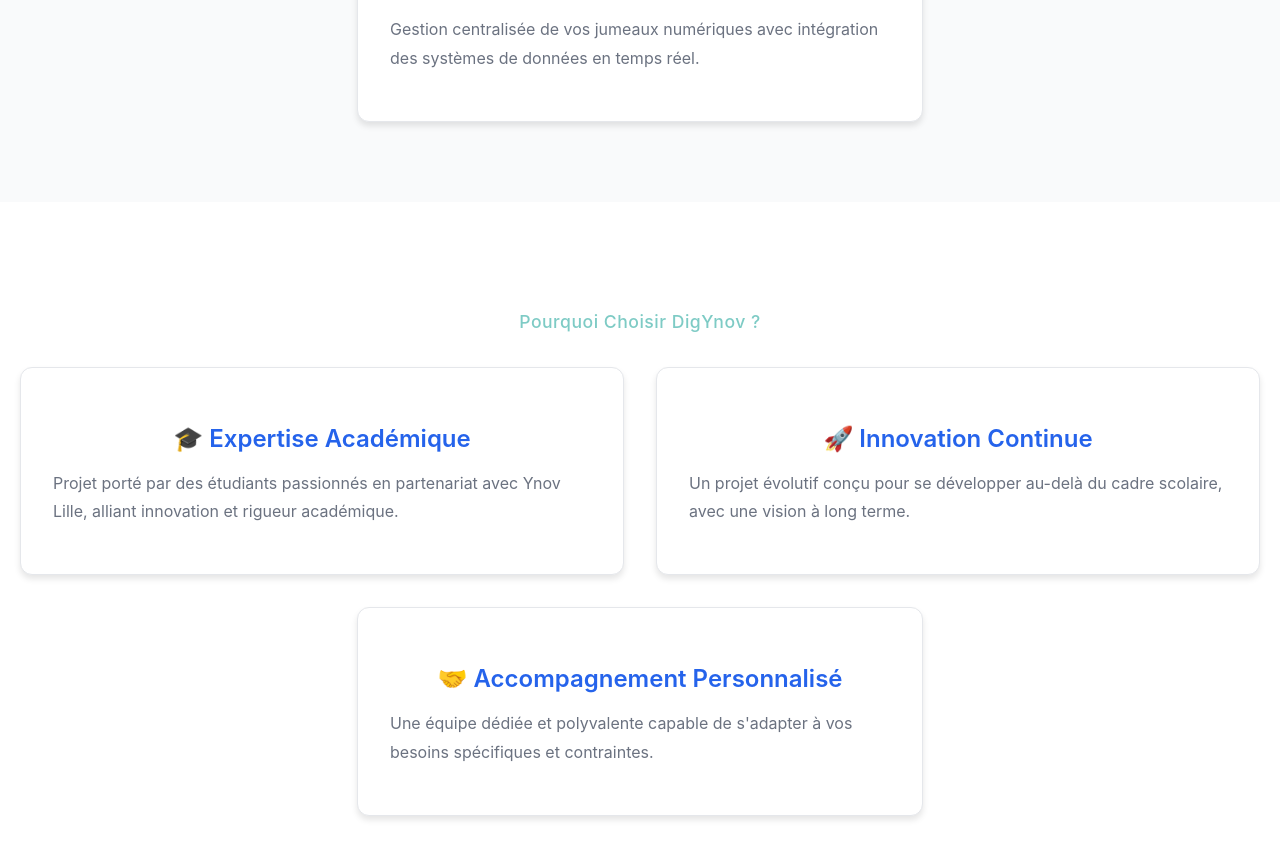
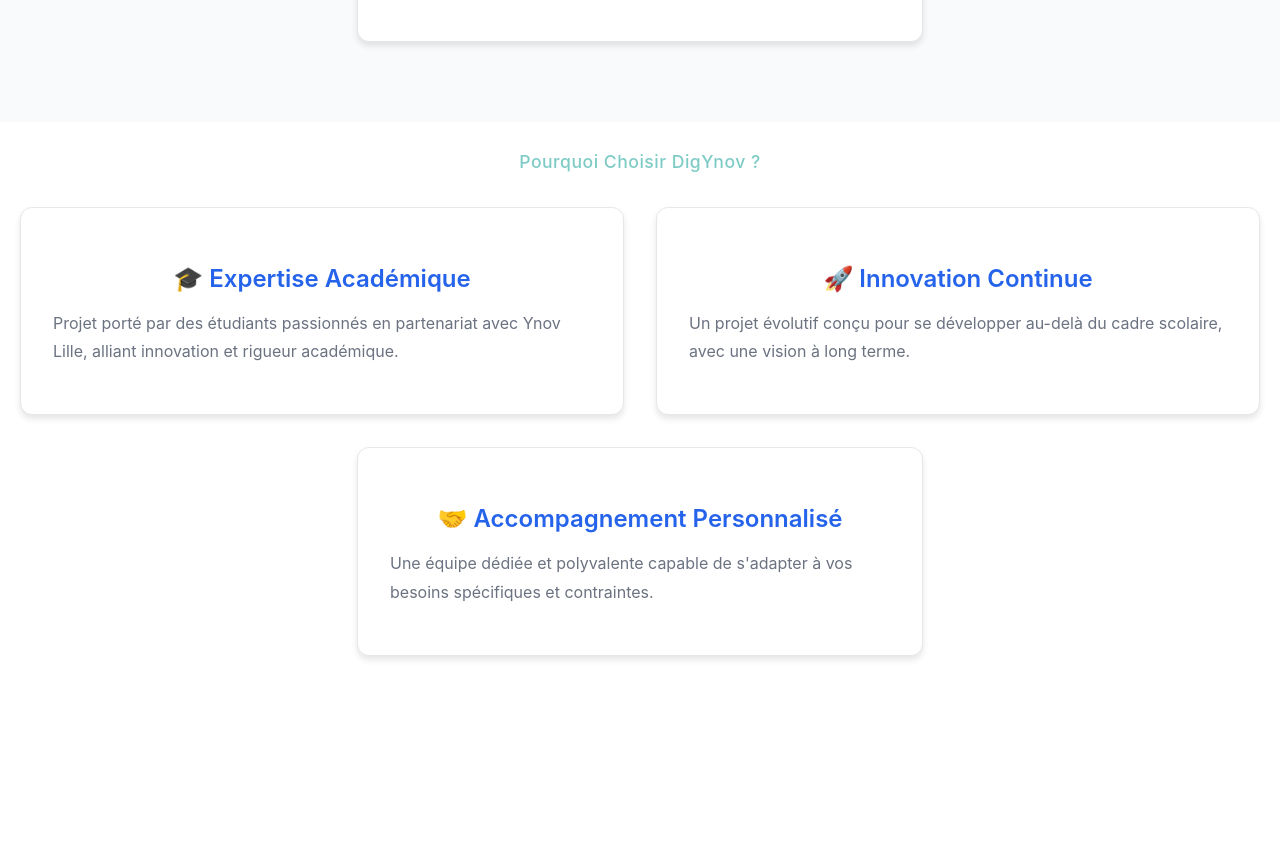
Before and after one commit to Tancelin1/dig-ynov, a React (Create React App) app: page / in a window 1280 px wide. Shown: the part 1310-2168 px from the top of the page. After the commit the page ends 2046 px from the top, so only its background shows below. Built offline with nearby package versions, Linux system fonts and the light colour scheme.

Commit message:
delete margin et padding in component

```diff
--- a/src/assets/Page.css
+++ b/src/assets/Page.css
@@ -1,10 +1,17 @@
 /* Sections communes */
 .page-section {
-  padding: 80px 20px;
+  padding: 0px 20px;
+  padding-bottom : 80px;
   max-width: 1400px;
   margin: 0 auto;
 }
+.no-padding-bottom {
+  padding-bottom : 0px;
+}
 
+.no-margin-bottom {
+    margin-bottom : 0px;
+}
 .page-section.bg-light {
   background-color: #f9fafb;
 }
--- a/src/components/TeamSection.js
+++ b/src/components/TeamSection.js
@@ -74,7 +74,7 @@
     ];
 
     return (
-        <div className="team-container">
+        <div className="team-container no-padding-bottom">
             <h1>Notre Équipe</h1>
             <div className="team-sections">
                 {teamData.map((section, sectionIndex) => (
--- a/src/components/pages/AboutPage.js
+++ b/src/components/pages/AboutPage.js
@@ -14,7 +14,7 @@
         </header>
       </div>
 
-      <section className="page-section">
+      <section className="page-section no-padding-bottom">
         <h2 className="section-title">Notre Mission</h2>
         <p className="section-subtitle">
           Démocratiser l'accès aux jumeaux numériques pour les établissements d'enseignement
--- a/src/components/pages/ContactPage.js
+++ b/src/components/pages/ContactPage.js
@@ -31,7 +31,7 @@
         </header>
       </div>
 
-      <section className="page-section">
+      <section className="page-section no-padding-bottom">
         <div className="contact-info-grid">
           <div className="contact-info-card">
             <h3>
--- a/src/components/pages/HomePage.js
+++ b/src/components/pages/HomePage.js
@@ -63,7 +63,7 @@
         </div>
       </section>
 
-      <section className="page-section">
+      <section className="page-section no-padding-bottom">
         <h2 className="section-title">Pourquoi Choisir DigYnov ?</h2>
 
         <div className="cards-grid">
--- a/src/components/pages/RealisationsPage.js
+++ b/src/components/pages/RealisationsPage.js
@@ -15,7 +15,7 @@
         </header>
       </div>
 
-      <section className="page-section">
+      <section className="page-section no-padding-bottom">
         <h2 className="section-title">Campus Ynov Lille</h2>
         <p className="section-subtitle">
           Notre première réalisation majeure : le jumeau numérique complet du campus Ynov à Croix
--- a/src/components/pages/ServicesPage.js
+++ b/src/components/pages/ServicesPage.js
@@ -14,7 +14,7 @@
         </header>
       </div>
 
-      <section className="page-section">
+      <section className="page-section no-padding-bottom">
         <div className="cards-grid">
           <div className="info-card">
             <h3>Modélisation 3D & BIM</h3>
--- a/src/components/pages/TeamPage.js
+++ b/src/components/pages/TeamPage.js
@@ -15,7 +15,7 @@
         </header>
       </div>
 
-      <div className="separation">
+      <div className="separation no-margin-bottom">
         <TeamSection />
       </div>
     </>
```
